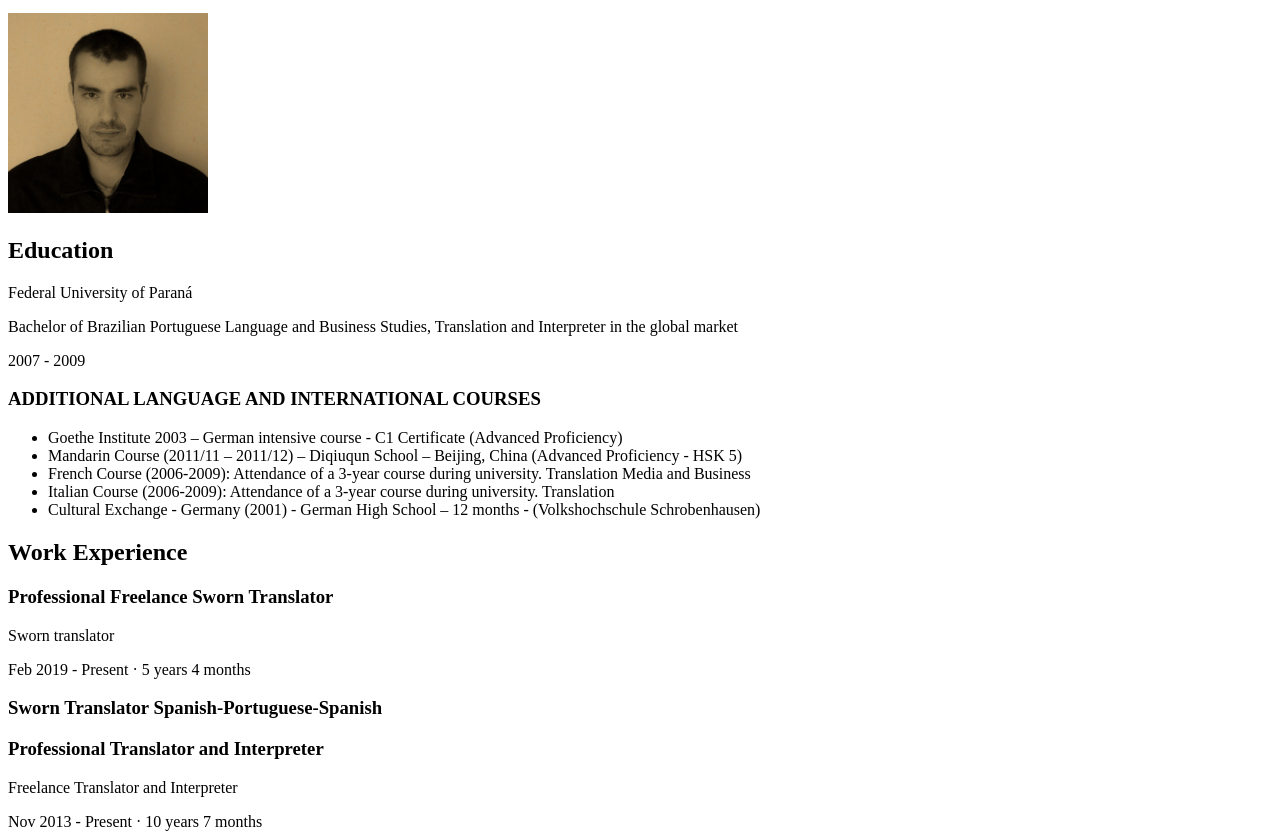
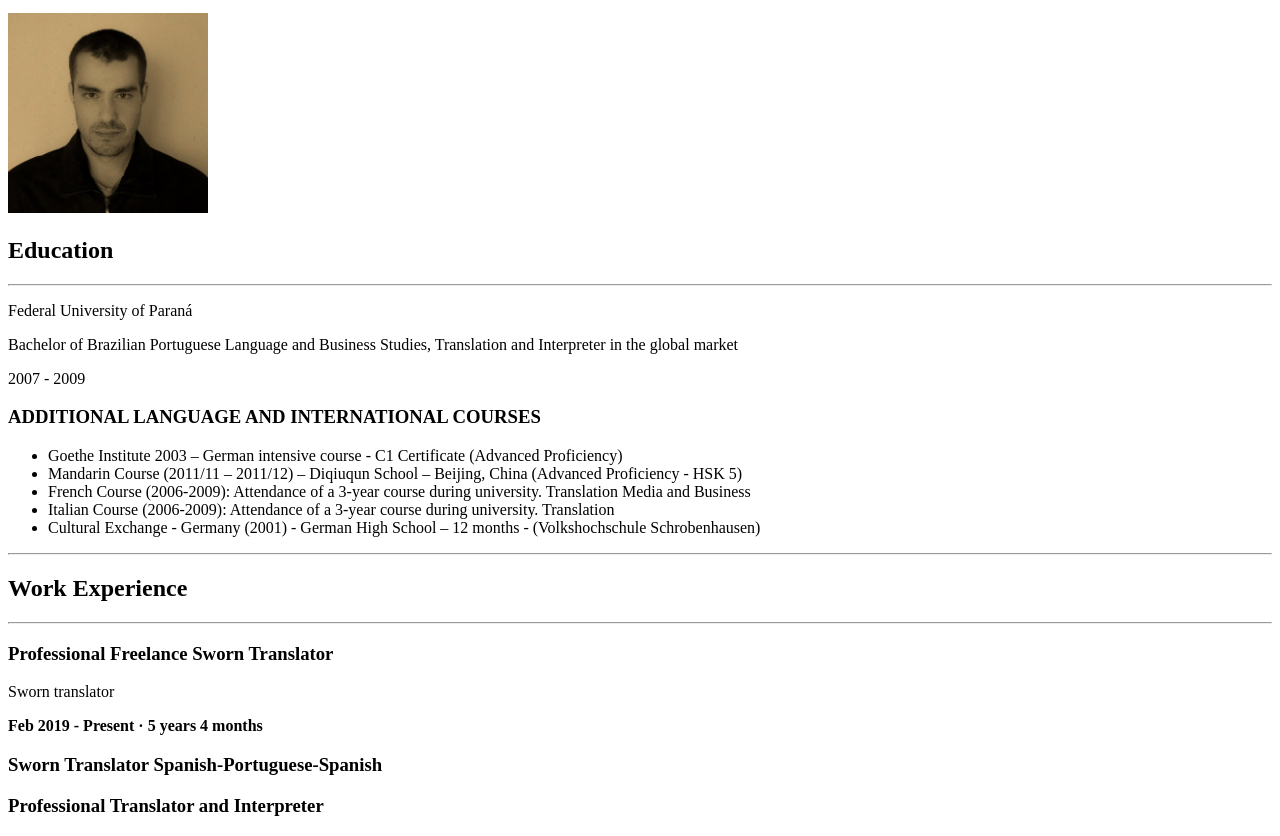
Before and after one commit to rdiasbap/hoja_de_vida, a plain HTML site: page index.html in a window 1280 px wide. Shown: the part 101-937 px from the top of the page. Drawn offline with Linux system fonts and the light colour scheme.

Commit message:
Update1 index.html

```diff
--- a/index.html
+++ b/index.html
@@ -14,6 +14,7 @@
 
     <section>
         <h2>Education</h2>
+        <hr>
         <p>Federal University of Paraná</p>
         <p>Bachelor of Brazilian Portuguese Language and Business Studies, Translation and Interpreter in the global market</p>
         <p>2007 - 2009</p>
@@ -25,17 +26,19 @@
             <li>Italian Course (2006-2009): Attendance of a 3-year course during university. Translation</li>
             <li>Cultural Exchange - Germany (2001) - German High School – 12 months - (Volkshochschule Schrobenhausen)</li>
         </ul>
+        <hr>
     </section>
 
     <section>
         <h2>Work Experience</h2>
+        <hr>
         <h3>Professional Freelance Sworn Translator</h3>
         <p>Sworn translator</p>
-        <p>Feb 2019 - Present · 5 years 4 months</p>
+        <p><strong>Feb 2019 - Present · 5 years 4 months</strong></p>
         <h3>Sworn Translator Spanish-Portuguese-Spanish</h3>
         <h3>Professional Translator and Interpreter</h3>
         <p>Freelance Translator and Interpreter</p>
-        <p>Nov 2013 - Present · 10 years 7 months</p>
+        <p><strong>Nov 2013 - Present · 10 years 7 months</strong></p>
         <p>São Paulo (Brazil), Bogotá (Colombia), and Buenos Aires (Argentina)</p>
         <p>Working as a freelancer providing translation and interpretation services to clients where needed. Translating documents and articles from one language to another and ensuring the finished articles clearly convey the intended message.</p>
         <h4>DUTIES</h4>
@@ -49,6 +52,7 @@
             <li>Excellent writing and speaking skills in 8 languages</li>
             <li>Editing, localization, subtitling, transcription, and proofreading of engineering and medical manuals, medical receipts, literary texts, market research, reports, folders, contracts, resolutions, governmental directives, etc.</li>
         </ul>
+        <hr>
     </section>
 
     <section>
```
